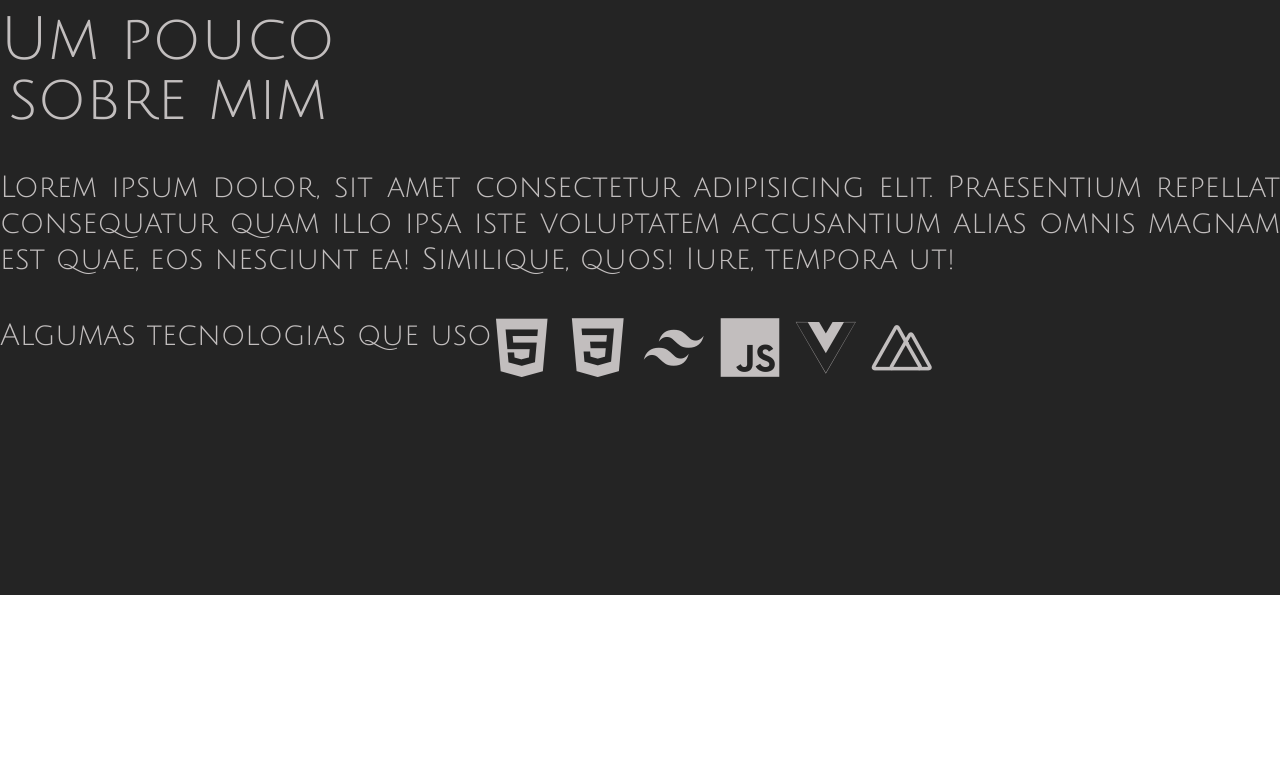
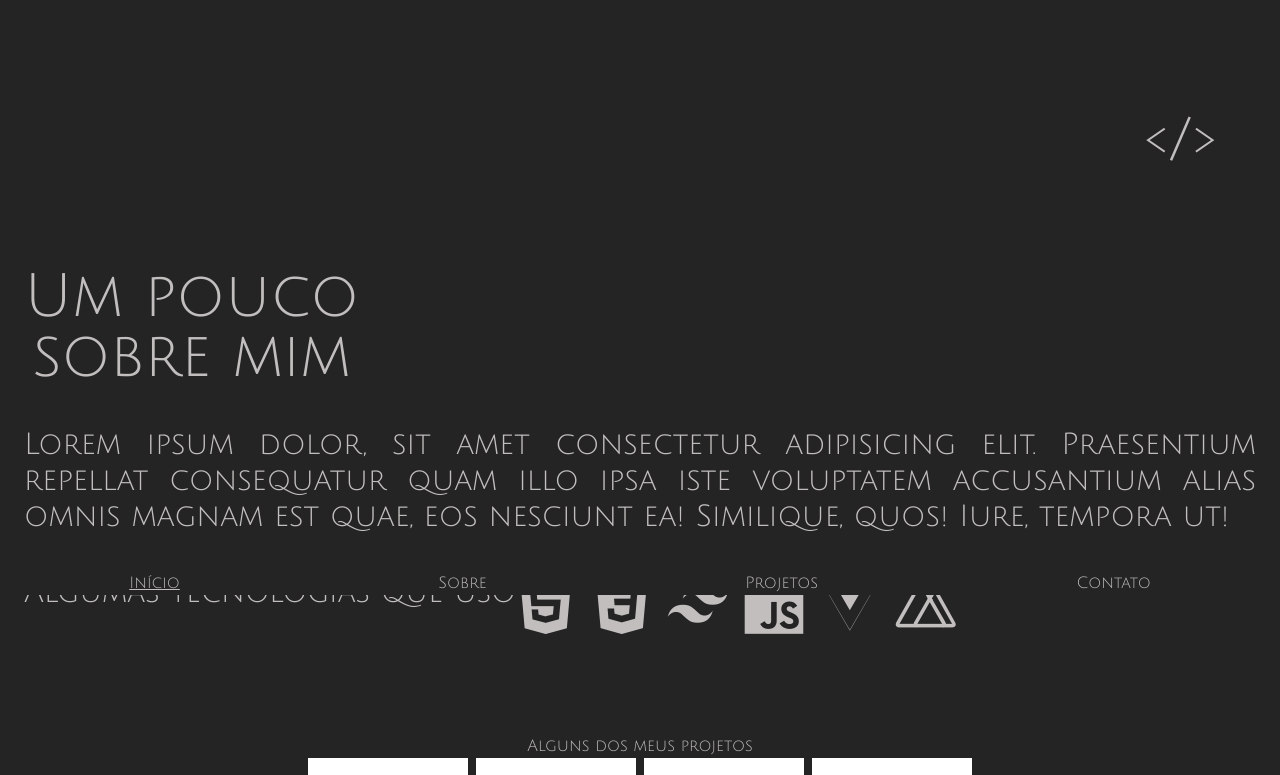
Before and after one commit to ricierirossi/portfolio, a Nuxt app: page / in a window 1280 px wide. Shown: the part 205-980 px from the top of the page. Before the commit the page ends 800 px from the top, so only its background shows below. Built offline with nearby package versions, Linux system fonts and the light colour scheme.

Commit message:
Update app.vue

```diff
--- a/app.vue
+++ b/app.vue
@@ -1,14 +1,15 @@
 <template>
-    <div
-        class="bg-charcoal h-screen text-misty font-julius flex flex-col justify-center"
-    >
-        <!-- <HomePage /> -->
-        <AboutPage />
-        <!-- <ProjectsPage /> -->
-        <!-- <ContactPage /> -->
-
+    <div class="bg-charcoal text-misty font-julius h-full">
+        <div class="flex flex-col gap-y-24 px-6 py-7">
+            <HomePage />
+            <AboutPage />
+            <ProjectsPage />
+            <ContactPage />
+        </div>
         <NavBar
-            class="bg-charcoal absolute bottom-0 w-full max-h-14 py-3 sm:text-2xl lg:absolute lg:top-0 2xl:text-4xl"
+            class="bg-charcoal flex justify-around sticky bottom-0 w-full"
         />
     </div>
 </template>
+
+<!-- TODO continuar responsividade no AboutPage -->
```
